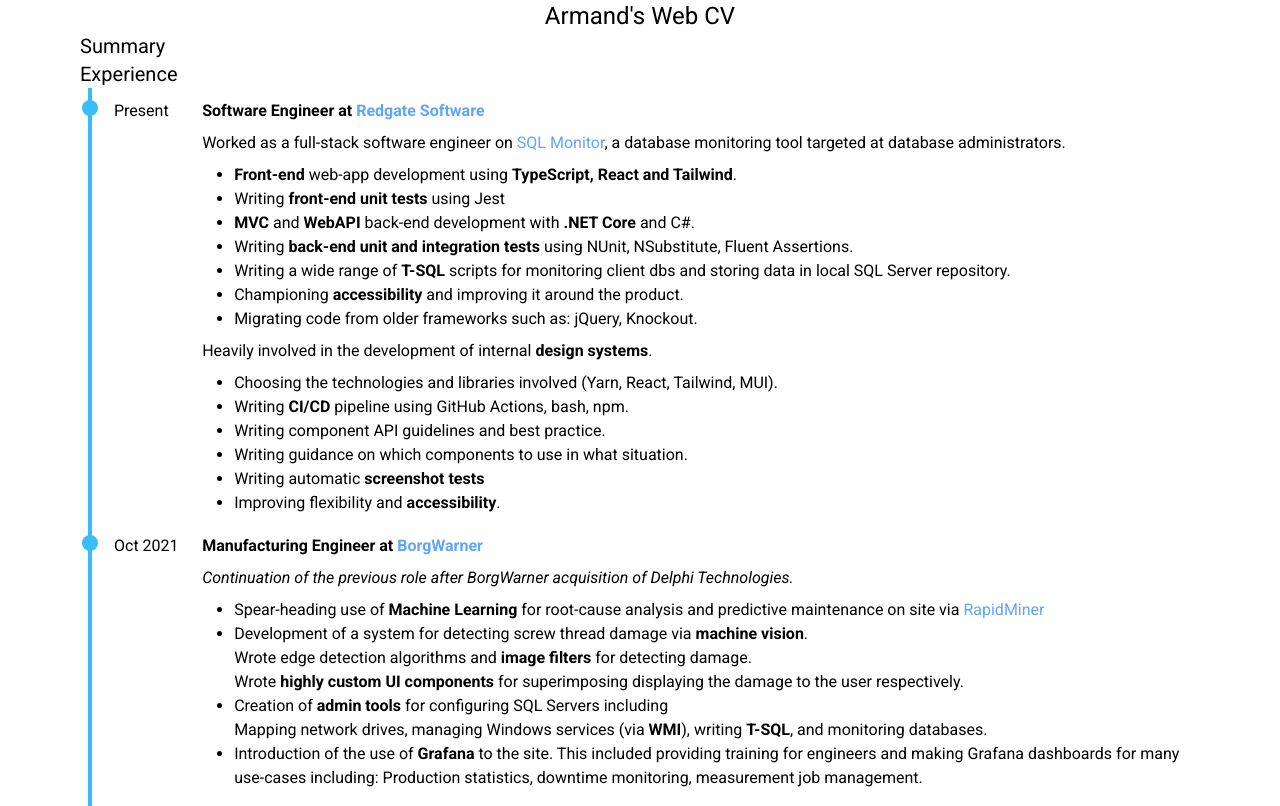
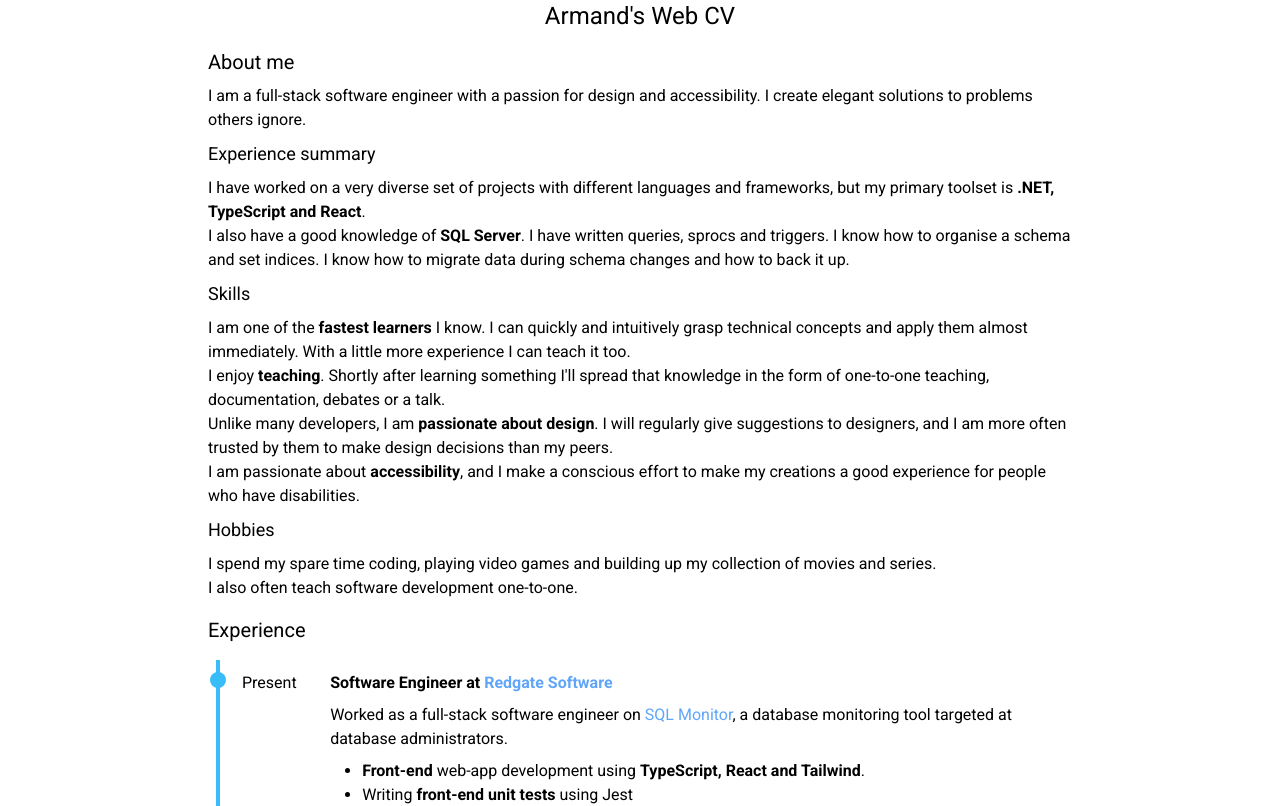
Before and after one commit to ArmandBernard/WebCV, a React (Vite) app: page / in a window 1280 px wide. Shown: the top 806 px of the page. Built offline with nearby package versions, Linux system fonts and the light colour scheme.

Commit message:
Add about me section to app

```diff
--- a/src/App.tsx
+++ b/src/App.tsx
@@ -1,12 +1,13 @@
+import { AboutMe } from "./AboutMe";
 import "./App.css";
 import { Experience } from "./Experience";
 
 function App() {
   return (
     <div className="flex justify-center">
-      <div className="max-w-6xl flex flex-col px-4 flex-grow">
+      <div className="max-w-4xl flex flex-col px-4 flex-grow gap-4">
         <h1 className="self-center">Armand's Web CV</h1>
-        <h2>Summary</h2>
+        <AboutMe />
         <Experience />
         <h2>Education</h2>
       </div>
```
